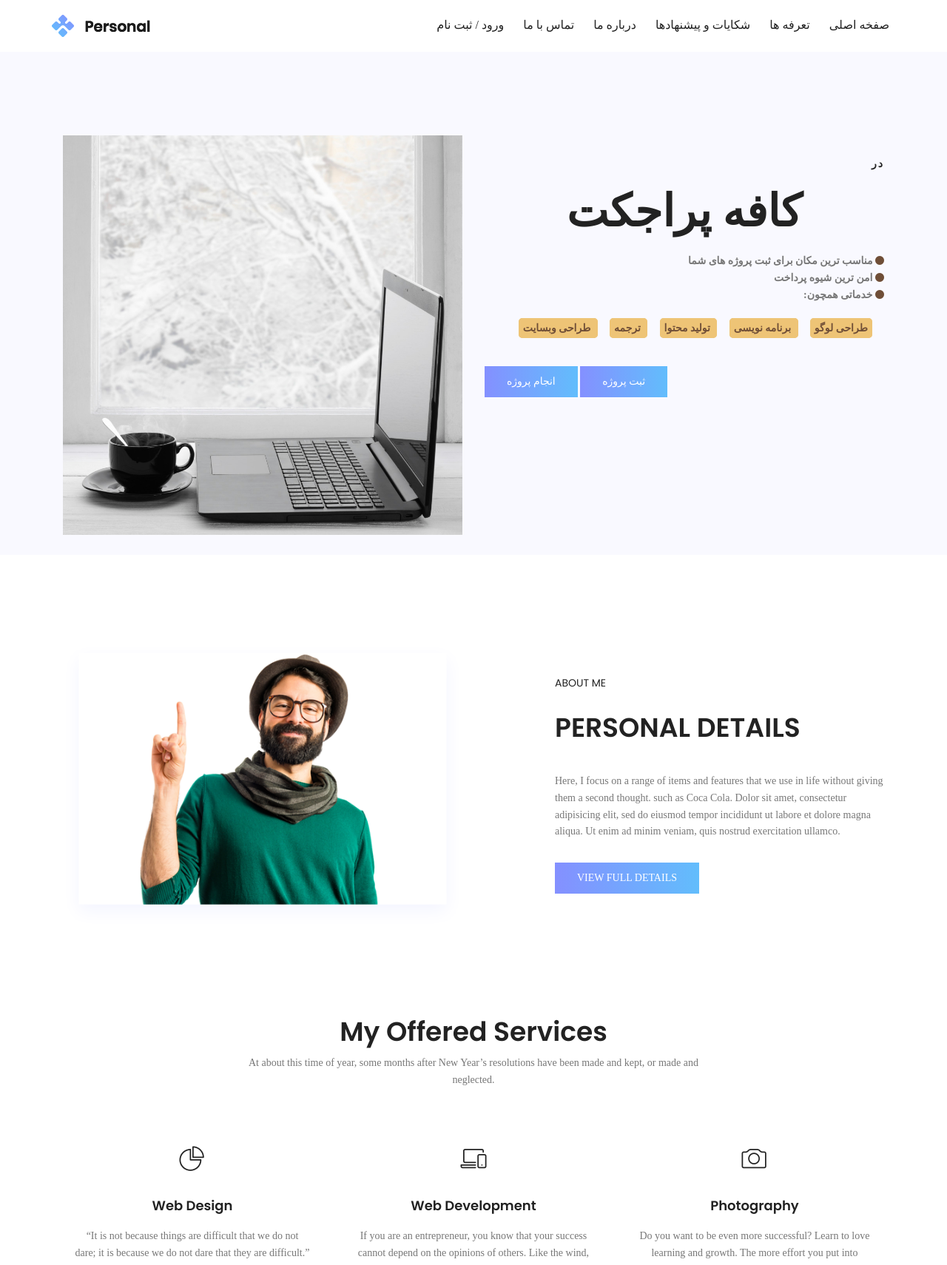
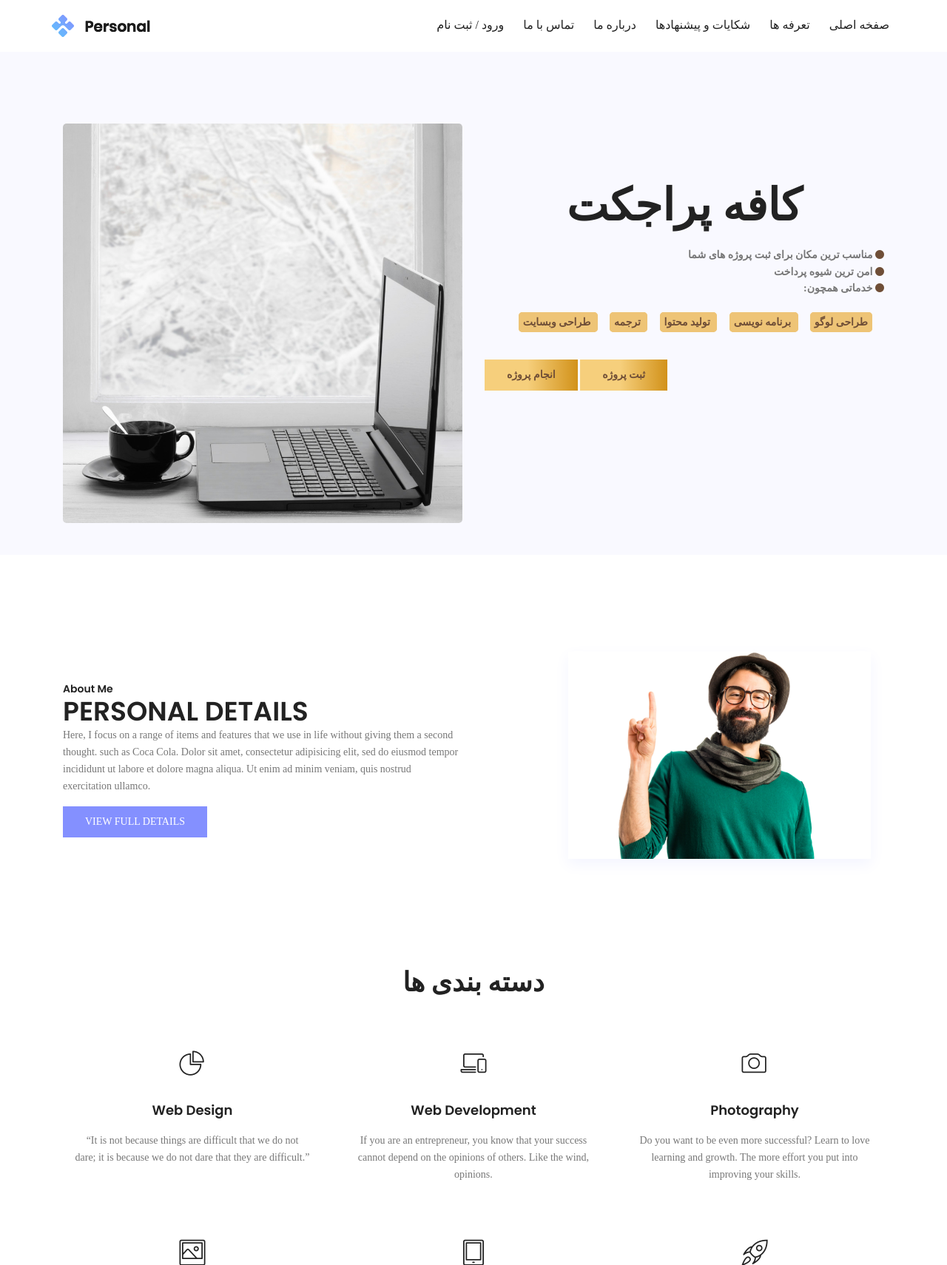
Before and after one commit to mjavadmt/solveproject, a Django app: page /djangoapp/ in a window 1280 px wide. Shown: the top 1710 px of the page at 74% size. Run offline with Django 3.2, Linux system fonts and the light colour scheme; some libraries are stand-ins or nearby versions.

Commit message:
makingcolor

```diff
--- a/djangoProject/templates/djangoapp/about.html
+++ b/djangoProject/templates/djangoapp/about.html
@@ -36,7 +36,7 @@
     <div class="container main-menu">
         <div class="row align-items-center justify-content-between d-flex">
             <div id="logo">
-                <a href="index.html"><img src="{% static 'djangoapp/img/logo.png' %}" alt="" title=""/></a>
+                <a href="{% url 'Index2' %}"><img src="{% static 'djangoapp/img/logo.png' %}" alt="" title=""/></a>
             </div>
             <nav id="nav-menu-container">
                 <ul class="nav-menu">
--- a/djangoProject/templates/djangoapp/home.html
+++ b/djangoProject/templates/djangoapp/home.html
@@ -37,7 +37,7 @@
     <div class="container main-menu">
         <div class="row align-items-center justify-content-between d-flex">
             <div id="logo">
-                <a href="index.html"><img src="{% static 'djangoapp/img/logo.png' %}" alt="" title=""/></a>
+                <a href="{% url 'Index2' %}"><img src="{% static 'djangoapp/img/logo.png' %}" alt="" title=""/></a>
             </div>
             <nav id="nav-menu-container">
                 <ul class="nav-menu">
@@ -62,14 +62,12 @@
                     {#                                </li>#}
 
 
-
-
-
-
-                    <li><a href="{% url 'price' %}" style="font-size: medium;font-family:'B Badr'">ورود / ثبت نام</a></li>
+                    <li><a href="{% url 'price' %}" style="font-size: medium;font-family:'B Badr'">ورود / ثبت نام</a>
+                    </li>
                     <li><a href="{% url 'contact' %}" style="font-size: medium;font-family:'B Badr'">تماس با ما</a></li>
                     <li><a href="{% url 'about' %}" style="font-size: medium;font-family:'B Badr'">درباره ما</a></li>
-                    <li><a href="{% url 'services' %}" style="font-size: medium;font-family:'B Badr'">شکایات و پیشنهادها</a></li>
+                    <li><a href="{% url 'services' %}" style="font-size: medium;font-family:'B Badr'">شکایات و
+                        پیشنهادها</a></li>
                     <li><a href="{% url 'portfolio' %}" style="font-size: medium;font-family:'B Badr'">تعرفه ها</a></li>
                     <li><a href="{% url 'Index2' %}" style="font-size: medium;font-family:'B Badr'">صفخه اصلی</a></li>
                 </ul>
@@ -83,25 +81,26 @@
     <div class="container">
         <div class="row fullscreen align-items-center justify-content-between">
             <div class="col-lg-6 col-md-6 banner-right d-flex align-self-end">
-                <img style="margin-bottom: 5%" class="img-fluid" src={% static 'djangoapp/img/laptop-and-coffee-on-winter-day-1024x1024.jpg' %} alt="">
+                <img style="margin-bottom: 8%;border-radius: 5px" class="img-fluid"
+                     src={% static 'djangoapp/img/laptop-and-coffee-on-winter-day-1024x1024.jpg' %} alt="">
             </div>
             <div class="col-lg-6 col-md-6 banner-left">
-                <h6 style="text-align: right;font-weight: bold">در </h6>
-                <h1 style="text-align: center;font-family: b">کافه پراجکت</h1>
+
+                <h1 style="text-align: center;font-family: 'B Bardiya'">کافه پراجکت</h1>
                 <p>
                 <ul style="text-align: right ; font-weight: bold">
                     <li>
                         مناسب ترین مکان برای ثبت پروژه های شما
-                        <i style="color:#6f4e37" class="fa fa-circle" ></i>
+                        <i style="color:#6f4e37" class="fa fa-circle"></i>
                     </li>
                     <li>
                         امن ترین شیوه پرداخت
-                        <i style="color:#6f4e37" class="fa fa-circle" ></i>
+                        <i style="color:#6f4e37" class="fa fa-circle"></i>
                     </li>
                     <li>
                         <ul>
                             :خدماتی همچون
-                            <i style="color:#6f4e37" class="fa fa-circle" ></i>
+                            <i style="color:#6f4e37" class="fa fa-circle"></i>
                             <br>
                             <br>
                             <li style="margin-right: 3% ;color: #6f4e37; display: inline;border: 2px solid #eec476;border-radius: 5px;padding: 4px;background-color: #eec476">
@@ -115,7 +114,7 @@
                             <li style="margin-right: 3% ;color: #6f4e37; display: inline;border: 2px solid #eec476;border-radius: 5px;padding: 4px;background-color: #eec476">
                                 تولید محتوا
 
-                            </li >
+                            </li>
                             <li style="margin-right: 3% ;color: #6f4e37; display: inline;border: 2px solid #eec476;border-radius: 5px;padding: 4px;background-color: #eec476">
                                 برنامه نویسی
 
@@ -129,8 +128,13 @@
                 </ul>
                 </p>
                 <br>
-                <a href="#facts-area" class="primary-btn text-uppercase" style="scroll-behavior: smooth">انجام پروژه</a>
-                <a href="#facts-area" class="primary-btn text-uppercase" style="scroll-behavior: smooth">ثبت پروژه</a>
+
+                <a href="#facts-area" class="primary-btn text-uppercase"
+                   style="scroll-behavior: smooth;background: linear-gradient(90deg, rgba(246,207,124,1) 46%, rgba(210,146,26,1) 100%, rgba(0,212,255,1) 100%);color: #6f4e37;font-weight: bold">انجام
+                    پروژه</a>
+                <a href="#facts-area" class="primary-btn text-uppercase"
+                   style="scroll-behavior: smooth;background: linear-gradient(90deg, rgba(246,207,124,1) 46%, rgba(210,146,26,1) 100%, rgba(0,212,255,1) 100%);color: #6f4e37;font-weight: bold">ثبت
+                    پروژه</a>
             </div>
         </div>
     </div>
@@ -142,9 +146,7 @@
     <div class="container">
         <div class="row align-items-center justify-content-between">
             <div class="col-lg-6 col-md-6 home-about-left">
-                <img class="img-fluid" src={% static 'djangoapp/img/about-img.png' %} alt="">
-            </div>
-            <div class="col-lg-5 col-md-6 home-about-right">
+
                 <h6>About Me</h6>
                 <h1 class="text-uppercase">Personal Details</h1>
                 <p>
@@ -154,6 +156,9 @@
                     quis nostrud exercitation ullamco.
                 </p>
                 <a href="#" class="primary-btn text-uppercase">View Full Details</a>
+            </div>
+            <div class="col-lg-5 col-md-6 home-about-right">
+                <img class="img-fluid" src={% static 'djangoapp/img/about-img.png' %} alt="">
             </div>
         </div>
     </div>
@@ -166,9 +171,9 @@
         <div class="row d-flex justify-content-center">
             <div class="menu-content  col-lg-7">
                 <div class="title text-center">
-                    <h1 class="mb-10">My Offered Services</h1>
-                    <p>At about this time of year, some months after New Year’s resolutions have been made
-                        and kept, or made and neglected.</p>
+                    <h1 class="mb-10">دسته بندی ها</h1>
+{#                    <p>At about this time of year, some months after New Year’s resolutions have been made#}
+{#                        and kept, or made and neglected.</p>#}
                 </div>
             </div>
         </div>
```
